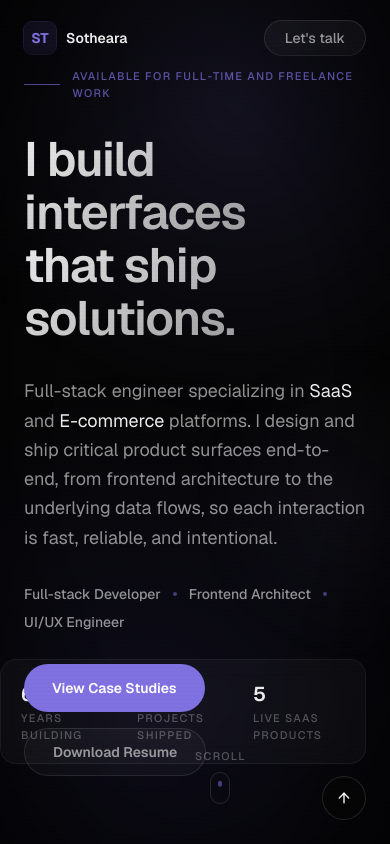
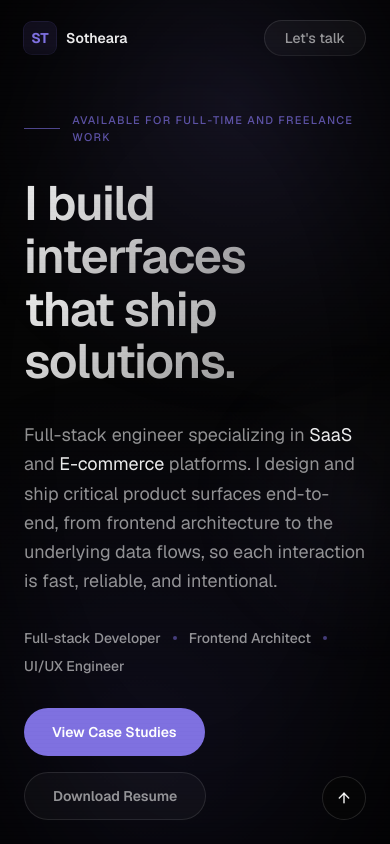
Before and after one commit to thoun-sotheara/portfolio, a Next.js app: page / in a window 390 px wide. Shown: the top 844 px of the page. Built offline with nearby package versions, Linux system fonts and the light colour scheme.

Commit message:
fix(ui): prevent hero overlap on mobile screens

```diff
--- a/components/sections/Hero.tsx
+++ b/components/sections/Hero.tsx
@@ -40,7 +40,7 @@ function ScrollCue() {
       initial={{ opacity: 0, y: 10 }}
       animate={{ opacity: 1, y: 0 }}
       transition={{ delay: 1.6, duration: 0.8, ease: [0.16, 1, 0.3, 1] }}
-      className="absolute bottom-10 left-1/2 flex -translate-x-1/2 flex-col items-center gap-2"
+      className="absolute bottom-8 left-1/2 hidden -translate-x-1/2 flex-col items-center gap-2 sm:flex"
     >
       <span className="label-text text-ink-tertiary">Scroll</span>
       <div className="flex h-8 w-5 items-start justify-center rounded-full border border-white/[0.12] p-1">
@@ -71,7 +71,7 @@ export function Hero() {
     <section
       ref={containerRef}
       id="home"
-      className="relative flex min-h-[100svh] flex-col items-center justify-center overflow-hidden px-6 lg:px-12"
+      className="relative flex min-h-[100svh] flex-col items-center justify-center overflow-hidden px-6 pb-16 pt-28 sm:pb-20 sm:pt-32 lg:px-12"
     >
       <motion.div
         style={{ y: headlineY, opacity }}
@@ -154,17 +154,17 @@ export function Hero() {
         initial={{ opacity: 0, y: 20 }}
         animate={{ opacity: 1, y: 0 }}
         transition={{ delay: 1.2, duration: 0.8, ease: [0.16, 1, 0.3, 1] }}
-        className="absolute bottom-20 right-6 lg:right-12"
+        className="mt-8 w-full sm:absolute sm:bottom-20 sm:right-6 sm:mt-0 sm:w-auto lg:right-12"
       >
-        <div className="glass rounded-2xl p-5">
-          <div className="grid grid-cols-3 gap-6">
+        <div className="glass rounded-2xl p-4 sm:p-5">
+          <div className="grid grid-cols-3 gap-3 sm:gap-6">
             {[
               { value: "6+", label: "Years building" },
               { value: "30+", label: "Projects shipped" },
               { value: "5", label: "Live SaaS products" },
             ].map((stat) => (
               <div key={stat.label} className="flex flex-col gap-0.5">
-                <span className="text-xl font-semibold text-ink-primary">
+                <span className="text-lg font-semibold text-ink-primary sm:text-xl">
                   {stat.value}
                 </span>
                 <span className="label-text text-ink-tertiary">{stat.label}</span>
```
